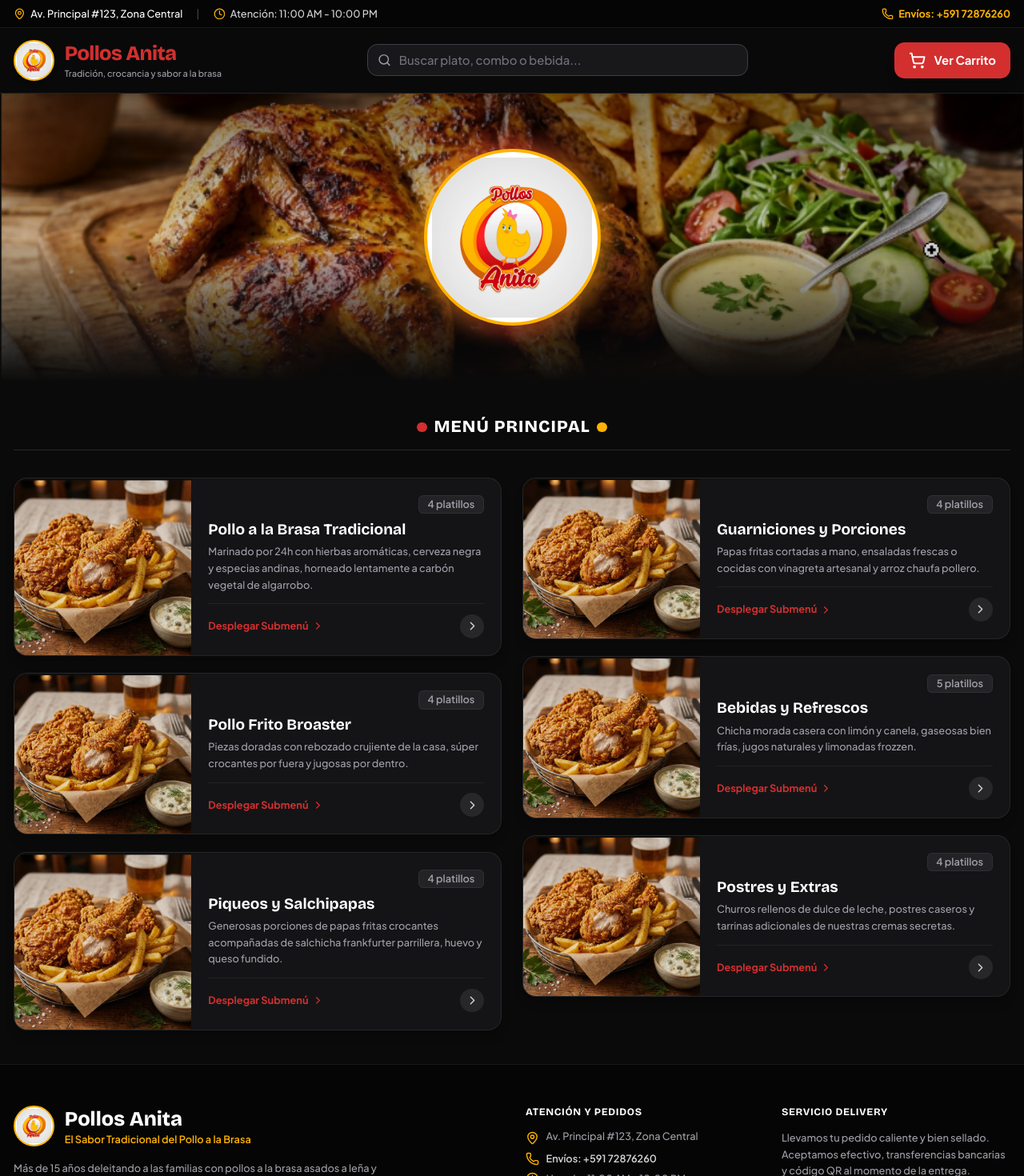
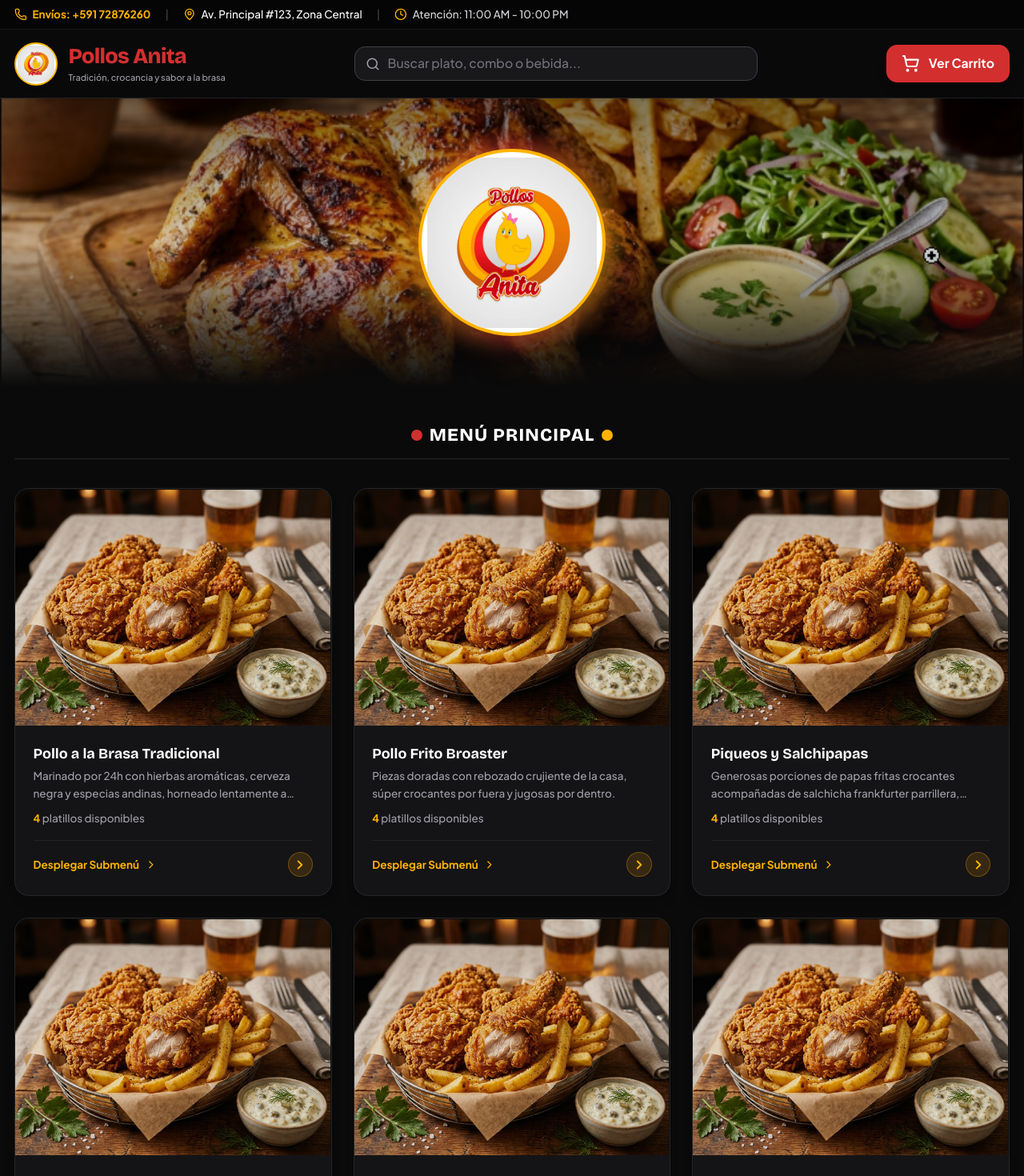
Before and after one commit to proesasucre/catalogo-y-pedido-pollos-anita, a React (Vite) app: page / in a window 1280 px wide. Shown: the top 1470 px of the page at 80% size. Built offline with nearby package versions, Linux system fonts and the light colour scheme.

Commit message:
refactor: simplify layout and update UI branding
- Remove legacy CategoryGrid logic for cleaner structure
- Add WhatsApp contact to header
- Increase base font size to 18px for improved readability

```diff
--- a/src/components/CategoryGrid.tsx
+++ b/src/components/CategoryGrid.tsx
@@ -15,90 +15,8 @@
   selectedCategoryId,
   onSelectCategory,
 }) => {
-  // Separate into 3 on the left column (1, 2, 3) and 3 on the right column (4, 5, 6)
-  const leftCategories = categories.filter((c) => c.column === 'left').sort((a, b) => a.order - b.order);
-  const rightCategories = categories.filter((c) => c.column === 'right').sort((a, b) => a.order - b.order);
-
   const getProductCount = (categoryId: string) => {
     return products.filter((p) => p.categoryId === categoryId && p.isAvailable).length;
-  };
-
-  const renderCategoryCard = (cat: Category) => {
-    const isSelected = selectedCategoryId === cat.id;
-    const count = getProductCount(cat.id);
-
-    return (
-      <div
-        key={cat.id}
-        onClick={() => onSelectCategory(cat.id)}
-        className={`group relative overflow-hidden rounded-2xl cursor-pointer transition-all duration-300 border text-left bg-[#141416] hover:bg-[#1A1A1E] shadow-lg ${
-          isSelected
-            ? 'ring-2 ring-[#D32F2F] border-[#D32F2F] shadow-red-950/40 translate-y-[-2px]'
-            : 'border-zinc-800/90 hover:border-[#FFB300] hover:translate-y-[-2px]'
-        }`}
-      >
-        <div className="flex flex-col sm:flex-row h-full">
-          {/* Fotografía Fotorrealista de Alta Calidad (Sin badges de 'más vendido, etc.') */}
-          <div className="relative w-full sm:w-44 md:w-52 h-36 sm:h-auto shrink-0 overflow-hidden bg-zinc-900">
-            <img
-              src={cat.image}
-              alt={cat.name}
-              className="w-full h-full object-cover group-hover:scale-108 transition-transform duration-500 ease-out opacity-90 group-hover:opacity-100"
-              referrerPolicy="no-referrer"
-            />
-            <div className="absolute inset-0 bg-gradient-to-t from-[#141416] via-transparent to-transparent sm:hidden" />
-          </div>
-
-          {/* Información y Título de la Categoría */}
-          <div className="p-4 sm:p-5 flex-1 flex flex-col justify-between">
-            <div>
-              <div className="flex items-center justify-end mb-1.5">
-                {/* Conteo de platillos (Sin 'Categoría 1,2,3,etc.') */}
-                <span className="text-xs text-zinc-400 font-semibold bg-zinc-800/80 px-2.5 py-0.5 rounded-md border border-zinc-700/50">
-                  {count} platillos
-                </span>
-              </div>
-
-              {/* Título de la Categoría */}
-              <h3 className="text-base sm:text-lg font-bold text-white group-hover:text-[#FFB300] transition-colors font-brand leading-snug">
-                {cat.name}
-              </h3>
-
-              <p className="mt-1 text-xs text-zinc-400 line-clamp-2 leading-relaxed hidden sm:block">
-                {cat.description}
-              </p>
-            </div>
-
-            {/* Indicador visual o flecha interactiva para desplegar el submenú */}
-            <div className="mt-3 pt-3 border-t border-zinc-800/80 flex items-center justify-between">
-              <span className="text-xs font-bold text-[#D32F2F] group-hover:text-red-400 group-hover:underline flex items-center gap-1 transition-colors">
-                {isSelected ? (
-                  <>
-                    <span>Viendo Submenú</span>
-                    <ArrowDown className="w-3.5 h-3.5 animate-bounce" />
-                  </>
-                ) : (
-                  <>
-                    <span>Desplegar Submenú</span>
-                    <ChevronRight className="w-3.5 h-3.5 group-hover:translate-x-1 transition-transform" />
-                  </>
-                )}
-              </span>
-
-              <div
-                className={`w-7 h-7 rounded-full flex items-center justify-center transition-all ${
-                  isSelected
-                    ? 'bg-[#D32F2F] text-white shadow-md'
-                    : 'bg-zinc-800 text-zinc-300 group-hover:bg-[#D32F2F] group-hover:text-white'
-                }`}
-              >
-                <ChevronRight className="w-4 h-4" />
-              </div>
-            </div>
-          </div>
-        </div>
-      </div>
-    );
   };
 
   return (
@@ -112,17 +30,86 @@
         <span className="w-3 h-3 rounded-full bg-[#FFB300]" />
       </div>
 
-      {/* CUADRÍCULA DE 2 COLUMNAS / 3 CATEGORÍAS A LA IZQUIERDA Y 3 A LA DERECHA */}
-      <div className="grid grid-cols-1 lg:grid-cols-2 gap-5 sm:gap-6">
-        {/* Columna Izquierda: 3 Categorías */}
-        <div className="space-y-4 sm:space-y-5">
-          {leftCategories.map(renderCategoryCard)}
-        </div>
+      {/* DISPOSICIÓN: Misma cuadrícula, tamaño y estructura que los submenús */}
+      <div className="grid grid-cols-1 sm:grid-cols-2 lg:grid-cols-3 gap-5 sm:gap-6">
+        {categories.map((cat) => {
+          const isSelected = selectedCategoryId === cat.id;
+          const count = getProductCount(cat.id);
 
-        {/* Columna Derecha: 3 Categorías */}
-        <div className="space-y-4 sm:space-y-5">
-          {rightCategories.map(renderCategoryCard)}
-        </div>
+          return (
+            <div
+              key={cat.id}
+              onClick={() => onSelectCategory(cat.id)}
+              className={`group relative bg-[#141416] hover:bg-[#1A1A1E] rounded-2xl border transition-all duration-300 flex flex-col overflow-hidden cursor-pointer h-full shadow-lg ${
+                isSelected
+                  ? 'ring-2 ring-[#FFB300] border-[#FFB300] shadow-amber-950/40 translate-y-[-2px]'
+                  : 'border-zinc-800/90 hover:border-[#FFB300] hover:translate-y-[-2px] hover:shadow-xl hover:shadow-black/60'
+              }`}
+            >
+              {/* Fotografía fotorrealista aspect-4/3 idéntica a los submenús */}
+              <div className="relative aspect-4/3 w-full overflow-hidden bg-zinc-900">
+                <img
+                  src={cat.image}
+                  alt={cat.name}
+                  className="w-full h-full object-cover group-hover:scale-106 transition-transform duration-500 ease-out opacity-90 group-hover:opacity-100"
+                  referrerPolicy="no-referrer"
+                />
+              </div>
+
+              {/* Contenido de la tarjeta con misma estructura que los submenús */}
+              <div className="p-4 sm:p-5 flex-1 flex flex-col justify-between">
+                <div>
+                  {/* Título de la Categoría */}
+                  <h3 className="text-base font-bold text-white group-hover:text-[#FFB300] transition-colors font-brand leading-snug">
+                    {cat.name}
+                  </h3>
+
+                  {/* Descripción de la categoría */}
+                  <p className="mt-1 text-xs text-zinc-400 line-clamp-2 leading-relaxed">
+                    {cat.description}
+                  </p>
+
+                  {/* Conteo de platillos disponibles */}
+                  <div className="mt-2.5 text-xs text-zinc-400 font-medium">
+                    <span className="text-[#FFB300] font-bold">{count}</span> platillos disponibles
+                  </div>
+                </div>
+
+                {/* Footer de la tarjeta: Despliegue de submenú en color AMARILLO (#FFB300) */}
+                <div className="mt-4 pt-3 border-t border-zinc-800/80 flex items-center justify-between gap-2">
+                  <span className="text-xs font-bold text-[#FFB300] group-hover:underline flex items-center gap-1.5 transition-colors">
+                    {isSelected ? (
+                      <>
+                        <span>Viendo Submenú</span>
+                        <ArrowDown className="w-3.5 h-3.5 animate-bounce text-[#FFB300]" />
+                      </>
+                    ) : (
+                      <>
+                        <span>Desplegar Submenú</span>
+                        <ChevronRight className="w-3.5 h-3.5 group-hover:translate-x-1 transition-transform text-[#FFB300]" />
+                      </>
+                    )}
+                  </span>
+
+                  {/* Botón interactivo circular en amarillo */}
+                  <div
+                    className={`w-7 h-7 rounded-full flex items-center justify-center transition-all ${
+                      isSelected
+                        ? 'bg-[#FFB300] text-[#0A0A0A] shadow-md shadow-amber-500/30'
+                        : 'bg-amber-500/15 text-[#FFB300] border border-[#FFB300]/30 group-hover:bg-[#FFB300] group-hover:text-[#0A0A0A]'
+                    }`}
+                  >
+                    {isSelected ? (
+                      <ArrowDown className="w-4 h-4 stroke-[2.5]" />
+                    ) : (
+                      <ChevronRight className="w-4 h-4 stroke-[2.5]" />
+                    )}
+                  </div>
+                </div>
+              </div>
+            </div>
+          );
+        })}
       </div>
     </section>
   );
--- a/src/components/CategorySubmenu.tsx
+++ b/src/components/CategorySubmenu.tsx
@@ -93,7 +93,7 @@
           </button>
         </div>
       ) : (
-        <div className="grid grid-cols-1 sm:grid-cols-2 lg:grid-cols-3 xl:grid-cols-4 gap-5 sm:gap-6">
+        <div className="grid grid-cols-1 sm:grid-cols-2 lg:grid-cols-3 gap-5 sm:gap-6">
           {filteredProducts.map((product) => (
             <ProductCard
               key={product.id}
--- a/src/components/Header.tsx
+++ b/src/components/Header.tsx
@@ -27,30 +27,37 @@
       {/* 1. Encabezado Superior: Información Oficial y Horarios */}
       <div className="bg-[#050505] text-zinc-300 text-xs py-2 px-4 border-b border-zinc-900">
         <div className="max-w-7xl mx-auto flex flex-wrap items-center justify-between gap-3">
-          {/* Ubicación y Atención */}
+          {/* Teléfono de Envíos a la Izquierda, seguido de dirección y horario */}
           <div className="flex flex-wrap items-center gap-4 text-[11px] sm:text-xs">
+            <a
+              href={`https://wa.me/${settings.phoneWhatsapp}`}
+              target="_blank"
+              rel="noreferrer"
+              className="flex items-center gap-1.5 text-[#FFB300] hover:text-amber-300 font-bold transition-colors"
+            >
+              <Phone className="w-3.5 h-3.5 shrink-0 text-[#FFB300]" />
+              <span>Envíos: +591 72876260</span>
+            </a>
+
+            <span className="hidden sm:inline text-zinc-700">|</span>
+
             <span className="flex items-center gap-1.5 text-zinc-300">
               <MapPin className="w-3.5 h-3.5 text-[#FFB300] shrink-0" />
               <span className="font-medium text-white">{settings.address}</span>
             </span>
 
-            <span className="hidden sm:inline text-zinc-700">|</span>
+            <span className="hidden md:inline text-zinc-700">|</span>
 
-            <span className="flex items-center gap-1.5 text-zinc-300">
+            <span className="hidden md:flex items-center gap-1.5 text-zinc-300">
               <Clock className="w-3.5 h-3.5 text-[#FFB300] shrink-0" />
               <span>Atención: {settings.hours}</span>
             </span>
           </div>
 
-          <a
-            href={`https://wa.me/${settings.phoneWhatsapp}`}
-            target="_blank"
-            rel="noreferrer"
-            className="flex items-center gap-1.5 text-[#FFB300] hover:text-amber-300 font-bold transition-colors text-[11px] sm:text-xs ml-auto"
-          >
-            <Phone className="w-3.5 h-3.5 shrink-0 text-[#FFB300]" />
-            <span>Envíos: +591 72876260</span>
-          </a>
+          <div className="md:hidden flex items-center gap-1.5 text-zinc-300 text-[11px] ml-auto">
+            <Clock className="w-3.5 h-3.5 text-[#FFB300] shrink-0" />
+            <span>{settings.hours}</span>
+          </div>
         </div>
       </div>
 
--- a/src/index.css
+++ b/src/index.css
@@ -2,7 +2,7 @@
 
 @layer base {
   html {
-    font-size: 17px;
+    font-size: 18px;
     -webkit-font-smoothing: antialiased;
     -moz-osx-font-smoothing: grayscale;
   }
```
